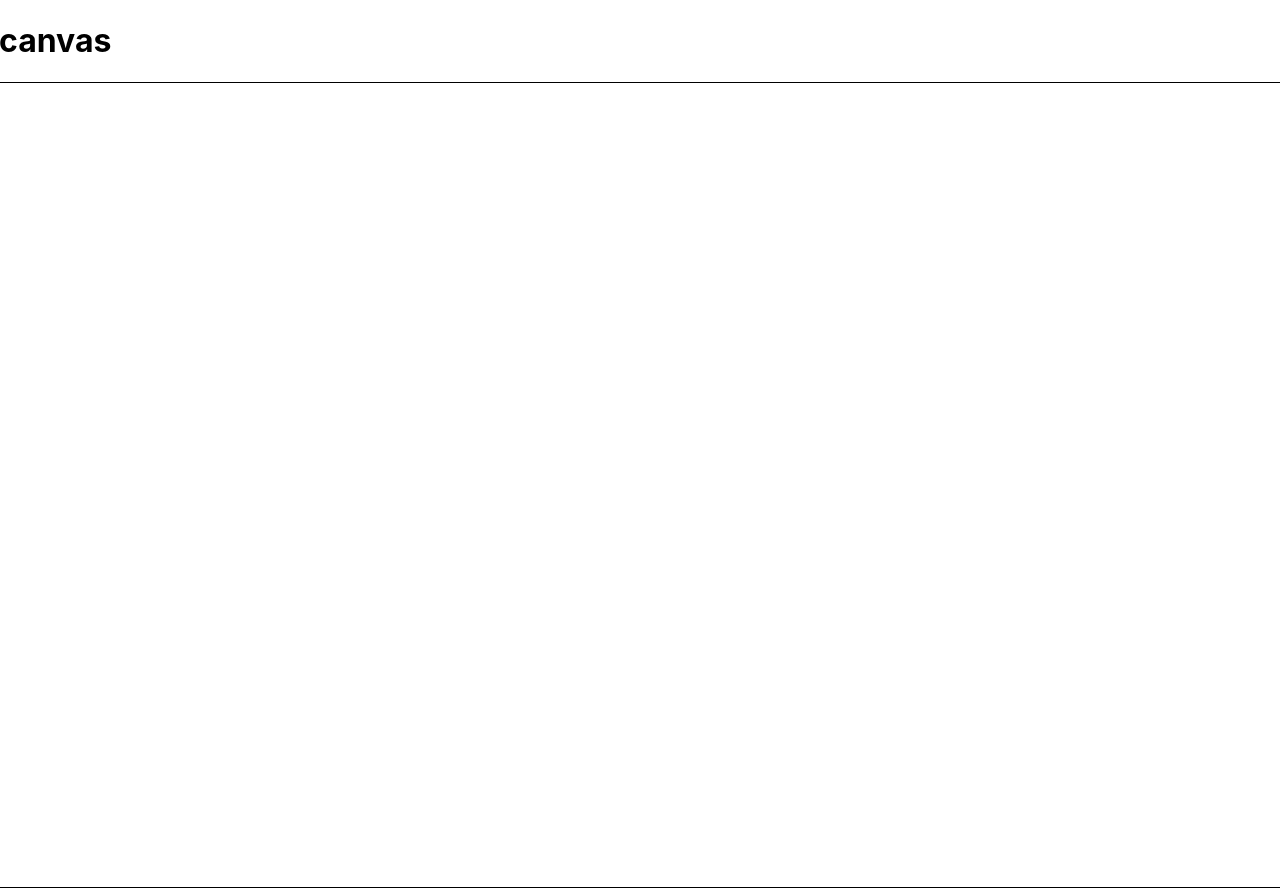
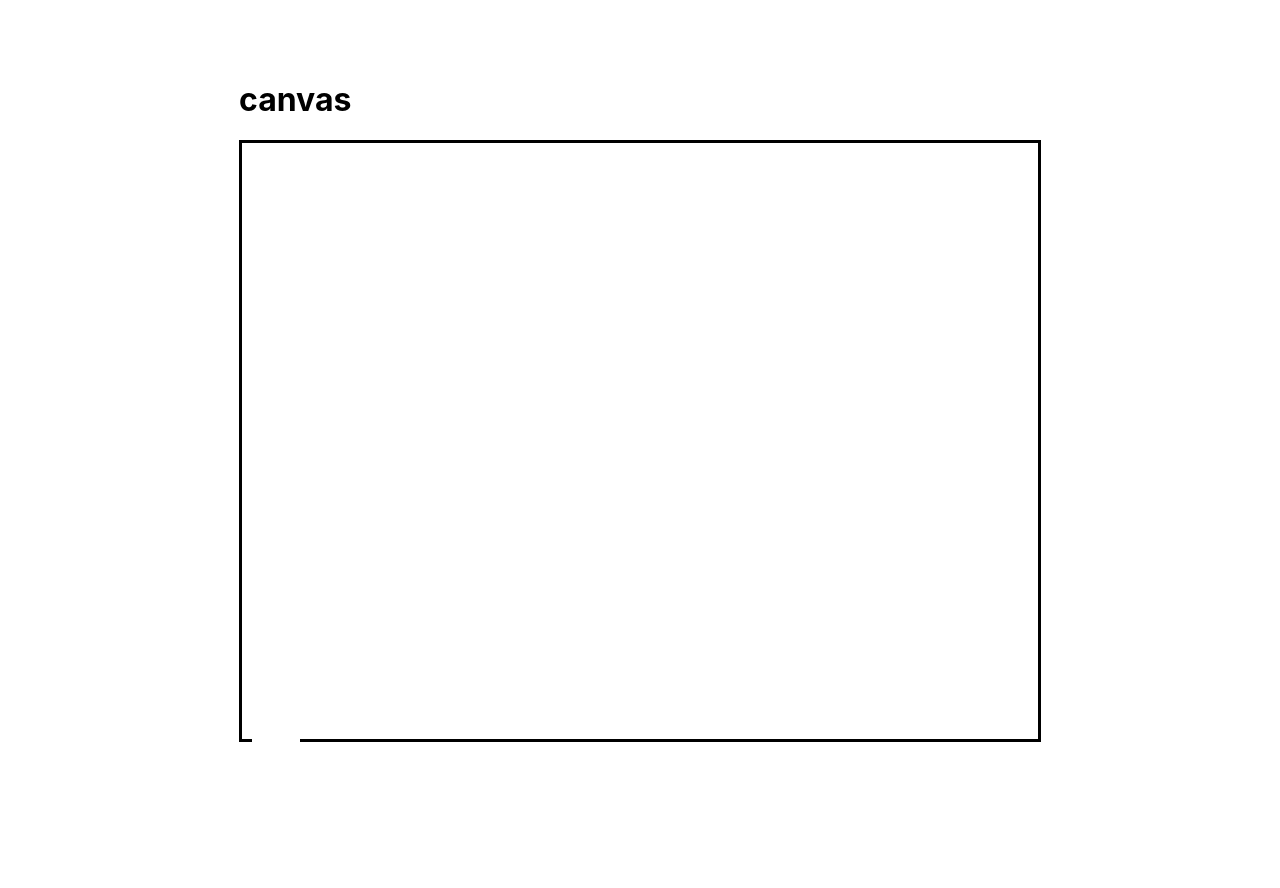
Before and after one commit to johngohrw/mini-mania, a Next.js app: page / in a window 1280 px wide. After the commit the page ends 800 px from the top, so only its background shows below. Built offline with nearby package versions, Linux system fonts and the light colour scheme.

Commit message:
wip: mid-way optimizing frames

```diff
--- a/components/ManiaCanvas.js
+++ b/components/ManiaCanvas.js
@@ -3,28 +3,36 @@ import testSong from "../public/songs/Dormir - Sayonara Trip/Dormir - Sayonara T
 import { convertNotes } from "../utils/notes";
 
 const ManiaCanvas = (props) => {
-  const canvasRef = useRef(null);
-  const notes = convertNotes(testSong.notes);
+  const notesCanvasRef = useRef(null);
+  const uiCanvasRef = useRef(null);
+  const backgroundCanvasRef = useRef(null);
 
   const drawNotes = (ctx, time, notes, speed, yOffset) => {
-    Object.values(notes).forEach((note) => {
-      const dt = time - note.t_hit;
-      const x = note.x;
-      const dy = dt * speed * 0.05;
-      ctx.fillRect(note.x / 2, dy + yOffset, 48, 10);
-    });
+    // Object.values(notes).forEach((note) => {
+    //   const dt = time - note.t_hit;
+    //   const x = Math.floor(note.x / 2);
+    //   const dy = Math.floor(dt * speed * 0.05);
+    //   ctx.fillRect(x, dy + yOffset, 48, 10);
+    // });
+    const note = Object.values(notes)[0];
+    const dt = time - note.t_hit;
+    const x = Math.floor(note.x / 2);
+    const dy = Math.floor(dt * speed * 0.05);
+    ctx.fillRect(x, dy + yOffset, 48, 10);
   };
 
   useEffect(() => {
-    const canvas = canvasRef.current;
+    const canvas = notesCanvasRef.current;
     const context = canvas.getContext("2d");
+    context.fillStyle = "#fff";
+    const notes = convertNotes(testSong.notes);
+    let notesInRenderRange = [];
     let frameCount = 0,
       audioTime = 0;
     let animationFrameId;
-    let yOffset = context.canvas.height - 10;
-    let scrollSpeed = 25;
+    let yOffset = context.canvas.height - 100;
+    let scrollSpeed = 20;
     let audio = new Audio("./songs/Dormir - Sayonara Trip/Sayonara Trip.mp3");
-    console.log(audio);
 
     // start audio when ready to play
     audio.addEventListener("canplay", (event) => {
@@ -34,23 +42,15 @@ const ManiaCanvas = (props) => {
     //Our draw came here
     const render = () => {
       frameCount++;
-      if (frameCount % 120 === 0) {
-        console.log(frameCount / 120);
-      }
-
-      context.clearRect(0, 0, context.canvas.width, context.canvas.height);
-      context.fillStyle = "#000000";
-      audioTime = audio.currentTime * 1000;
-
-      if (notes) {
-        drawNotes(context, audioTime, notes, scrollSpeed, yOffset);
-      }
-
+      // context.clearRect(0, 0, context.canvas.width, context.canvas.height);
+      // audioTime = Math.floor(audio.currentTime * 1000);
+      // if (notes) {
+      //   drawNotes(context, audioTime, notes, scrollSpeed, yOffset);
+      // }
+      context.fillRect(10, frameCount * 11, 48, 10);
       animationFrameId = window.requestAnimationFrame(render);
     };
     render();
-
-    const bindKeys = () => {};
 
     return () => {
       window.cancelAnimationFrame(animationFrameId);
@@ -59,11 +59,48 @@ const ManiaCanvas = (props) => {
 
   return (
     <>
-      <canvas width={1280} height={800} ref={canvasRef} {...props} />
+      <div id="stage">
+        <canvas
+          className="notes"
+          width={800}
+          height={600}
+          ref={notesCanvasRef}
+          {...props}
+        />
+        <canvas
+          className="ui"
+          width={800}
+          height={600}
+          ref={uiCanvasRef}
+          {...props}
+        />
+        <canvas
+          className="background"
+          width={800}
+          height={600}
+          ref={backgroundCanvasRef}
+          {...props}
+        />
+      </div>
+
       <style jsx>{`
+        #stage {
+          width: 800px;
+          height: 600px;
+          position: relative;
+          border: 2px solid black;
+        }
         canvas {
-          width: 1280px;
-          height: 800px;
+          position: absolute;
+        }
+        .background {
+          z-index: 1;
+        }
+        .notes {
+          z-index: 2;
+        }
+        .ui {
+          z-index: 3;
         }
       `}</style>
     </>
```
